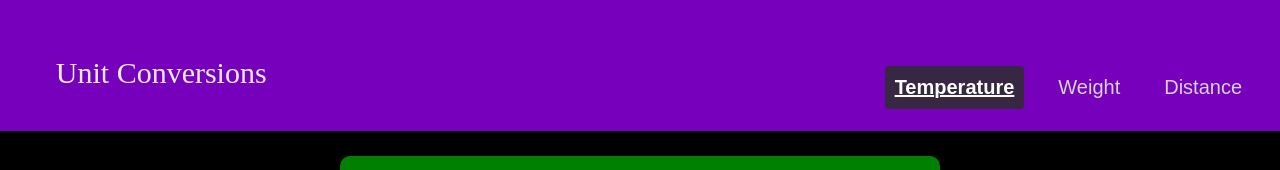
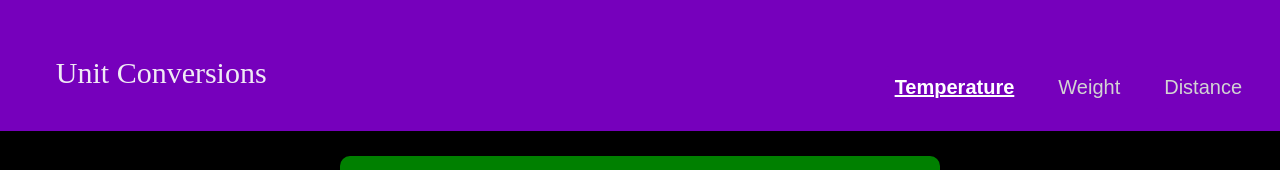
Before and after one commit to m3tal10/Unit-Conversion, a plain HTML site: page index.html in a window 1280 px wide. In both pictures the pointer is over the button "Temperature". Shown: the top 170 px of the page. Drawn offline with Linux system fonts and the light colour scheme.

Commit message:
Update style.css

```diff
--- a/style.css
+++ b/style.css
@@ -49,7 +49,7 @@ background-color: black;
   .topmenu:hover {
     color: white;
     font-weight: bolder;
-    background-color: #382742;
+    background-color: #7600bc;
     text-decoration: underline;
   }
 
```
